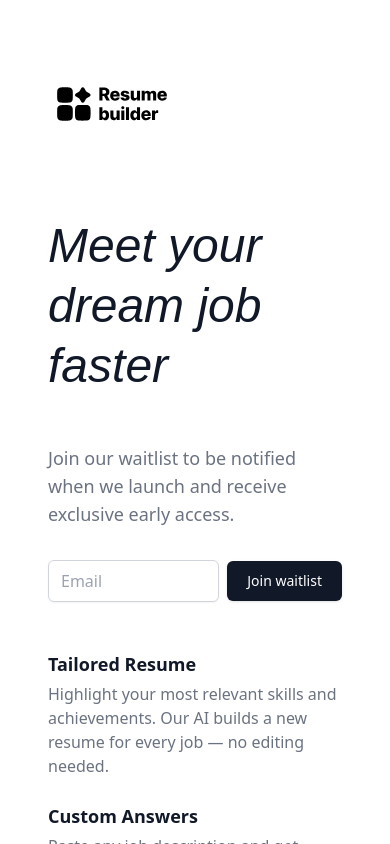
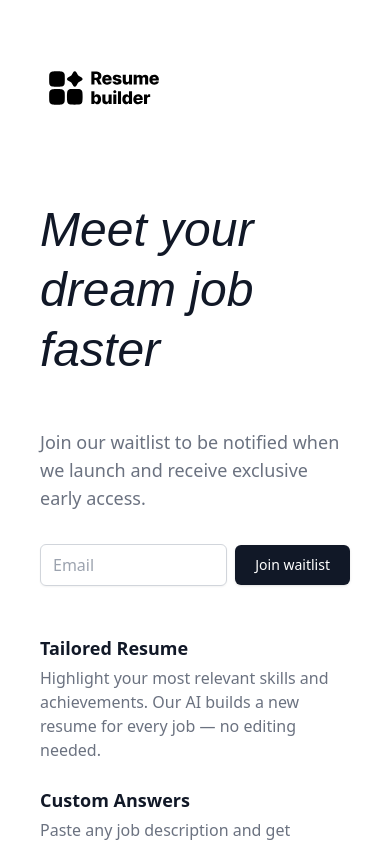
Before and after one commit to ilya-zoria/job-app-assistant, a React (Vite) app: page / in a window 390 px wide. Built offline with nearby package versions, Linux system fonts and the light colour scheme; no server answers; a web font is replaced by a local one.

Commit message:
style: refine padding and margin in Waitlist component for enhanced layout consistency

```diff
--- a/src/pages/Waitlist.tsx
+++ b/src/pages/Waitlist.tsx
@@ -98,7 +98,7 @@ export default function Waitlist() {
   return (
     <div className="flex flex-col md:flex-row min-h-screen h-screen">
       {/* Left Column */}
-      <div className="w-full max-w-[476px] flex flex-col justify-start md:justify-center px-12 py-10 h-screen md:h-full min-h-screen mx-auto overflow-y-auto">
+      <div className="w-full max-w-[476px] flex flex-col justify-start md:justify-center px-10 md:px-12 py-6 md:py-10 h-screen md:h-full min-h-screen mx-auto overflow-y-auto">
         <div>
           {/* Logo */}
           <div className="flex items-center mb-12">
```
